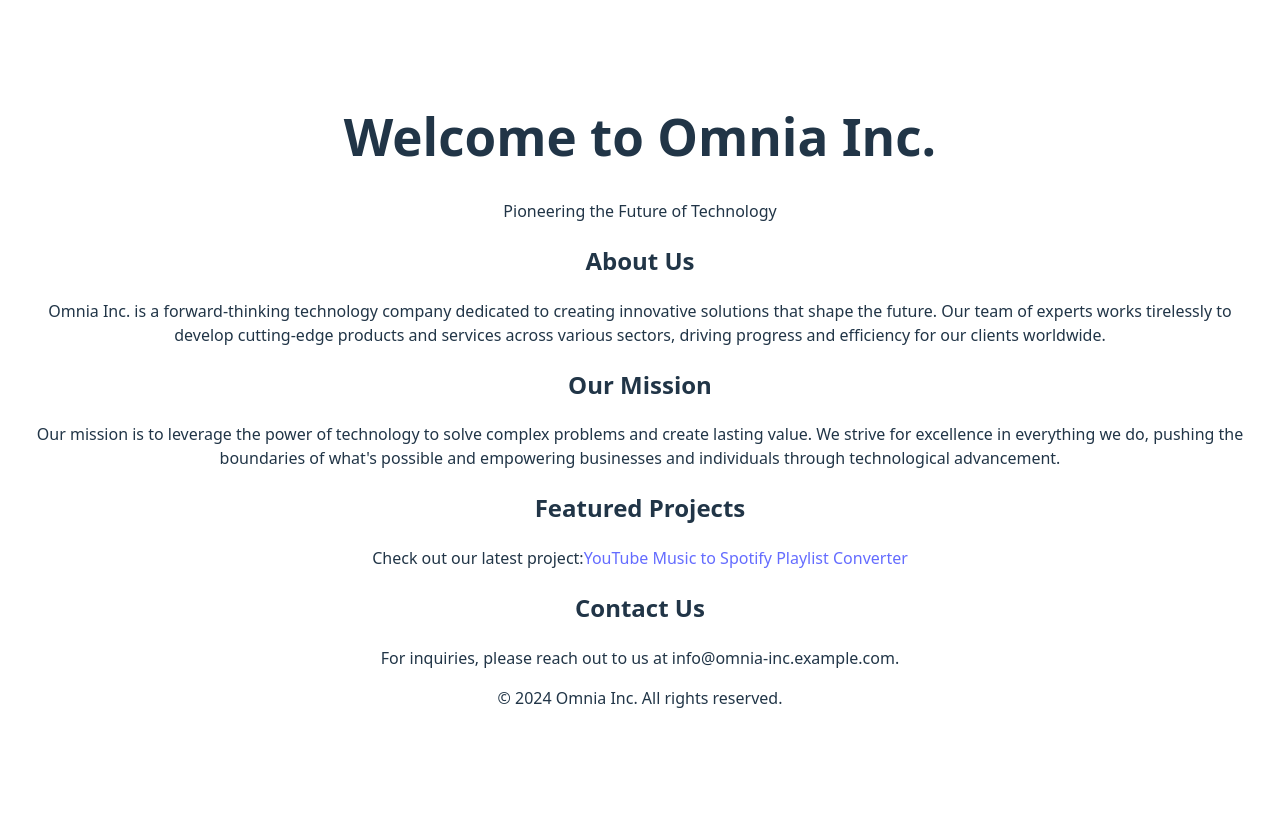
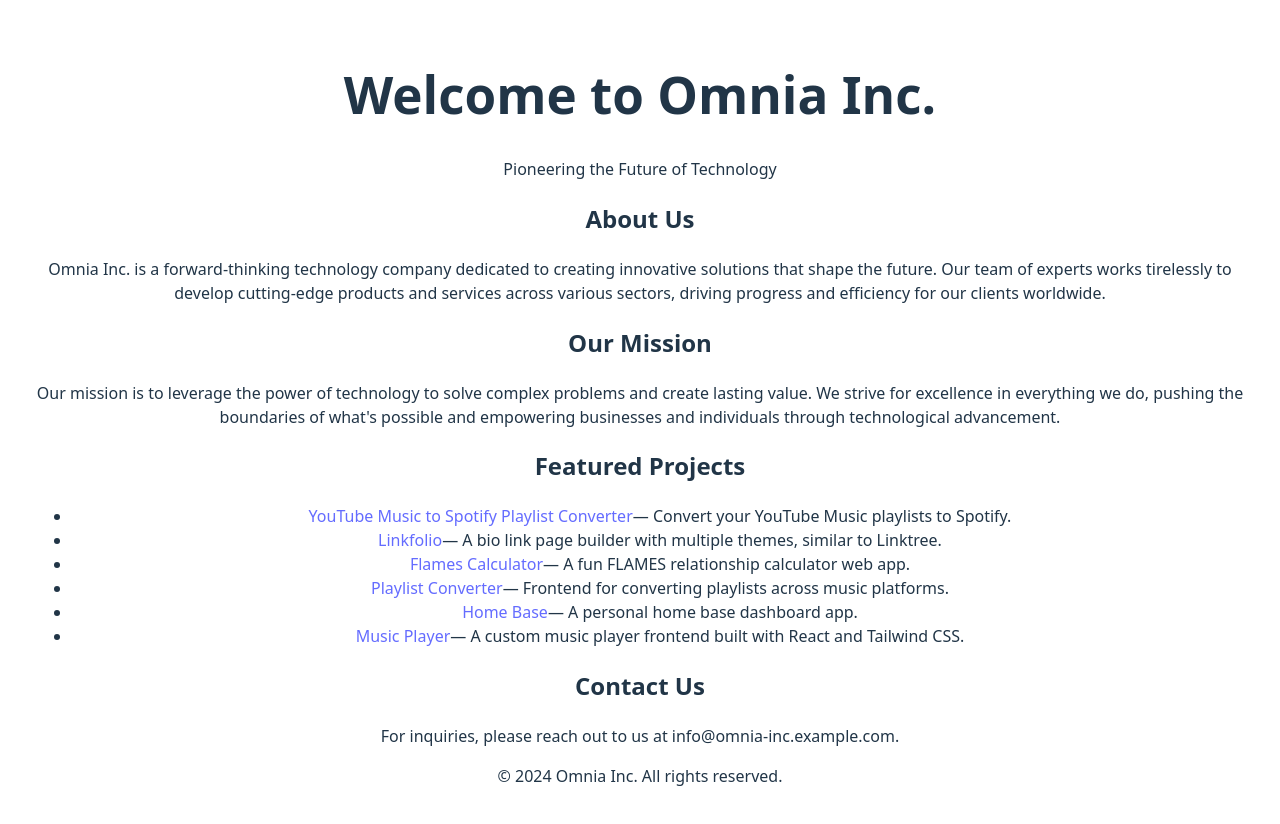
Before and after one commit to HelicopterHelicopter/home-base, a React (Vite) app: page / in a window 1280 px wide. Shown: the top 824 px of the page. Before the commit the page ends 800 px from the top, so only its background shows below. Built offline with nearby package versions, Linux system fonts and the light colour scheme.

Commit message:
add more projects

```diff
--- a/src/App.jsx
+++ b/src/App.jsx
@@ -18,12 +18,44 @@ function App() {
         </section>
         <section>
           <h2>Featured Projects</h2>
-          <p>
-            Check out our latest project:
-            <a href="https://convert.jheels.in" target="_blank" rel="noopener noreferrer">
-              YouTube Music to Spotify Playlist Converter
-            </a>
-          </p>
+          <ul>
+            <li>
+              <a href="https://convert.jheels.in" target="_blank" rel="noopener noreferrer">
+                YouTube Music to Spotify Playlist Converter
+              </a>
+              — Convert your YouTube Music playlists to Spotify.
+            </li>
+            <li>
+              <a href="https://linkfolio-beta.vercel.app" target="_blank" rel="noopener noreferrer">
+                Linkfolio
+              </a>
+              — A bio link page builder with multiple themes, similar to Linktree.
+            </li>
+            <li>
+              <a href="https://flames-calculator-rho.vercel.app" target="_blank" rel="noopener noreferrer">
+                Flames Calculator
+              </a>
+              — A fun FLAMES relationship calculator web app.
+            </li>
+            <li>
+              <a href="https://playlist-converter-fe.vercel.app" target="_blank" rel="noopener noreferrer">
+                Playlist Converter
+              </a>
+              — Frontend for converting playlists across music platforms.
+            </li>
+            <li>
+              <a href="https://home-base-roan.vercel.app" target="_blank" rel="noopener noreferrer">
+                Home Base
+              </a>
+              — A personal home base dashboard app.
+            </li>
+            <li>
+              <a href="https://music-player-frontend-six.vercel.app" target="_blank" rel="noopener noreferrer">
+                Music Player
+              </a>
+              — A custom music player frontend built with React and Tailwind CSS.
+            </li>
+          </ul>
         </section>
         <section>
           <h2>Contact Us</h2>
```
